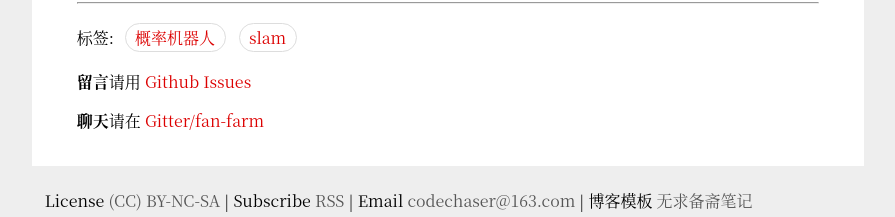
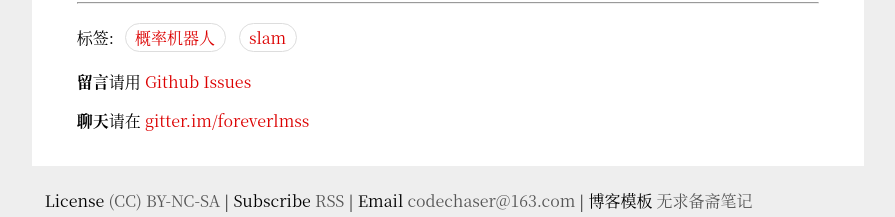
Before and after one commit to foreverlms/foreverlms.github.io, a Jekyll site: the page built from _posts/2019-06-22-probabilistic-robotics-recursive-estimation.md, in a window 1280 px wide. Shown: the part 884-1101 px from the top of the page, without its empty margins (192-1087 px from the left). Built offline with Jekyll 4.4.1, drawn with Linux system fonts in a browser that asks for light colours; formulas are drawn with MathJax 3.

Commit message:
change the gitter room

```diff
--- a/_layouts/enmath.html
+++ b/_layouts/enmath.html
@@ -12,7 +12,7 @@ layout: default
 <hr>
 <p>Tags: {% for tag in page.tags %}<block class="tag"><a href="/archive/#{{tag}}">{{ tag }}</a></block>{% endfor %}</p>
 <p><b>Comment</b> by <a href="https://github.com/foreverlms/foreverlms.github.io/issues"> Github Issues </a></p>
-<p><b>Chat</b> in <a href="https://gitter.im/fan-farm/Lobby">Gitter/fan-farm</a> </p>
+<p><b>Chat</b> in <a href="https://gitter.im/foreverlms/community">gitter.im/foreverlms</a> </p>
 </div>
 <script type="text/x-mathjax-config">
   MathJax.Hub.Config({tex2jax: {inlineMath: [['$','$'], ['\\(','\\)']]},
--- a/_layouts/enpost.html
+++ b/_layouts/enpost.html
@@ -12,5 +12,5 @@ layout: default
 <hr>
 <p>Tags: {% for tag in page.tags %}<block class="tag"><a href="/archive/#{{tag}}">{{ tag }}</a></block>{% endfor %}</p>
 <p><b>Comment</b> by <a href="https://github.com/foreverlms/foreverlms.github.io/issues"> Github Issues </a></p>
-<p><b>Chat</b> in <a href="https://gitter.im/foreverlms/community">foreverlms</a> </p>
+<p><b>Chat</b> in <a href="https://gitter.im/foreverlms/community">gitter.im/foreverlms</a> </p>
 </div>
--- a/_layouts/math.html
+++ b/_layouts/math.html
@@ -12,7 +12,7 @@ layout: default
 <hr>
 <p>标签: {% for tag in page.tags %}<block class="tag"><a href="/archive/#{{tag}}">{{ tag }}</a></block>{% endfor %}</p>
 <p><b>留言</b>请用 <a href="https://github.com/foreverlms/foreverlms.github.io/issues"> Github Issues </a></p>
-<p><b>聊天</b>请在 <a href="https://gitter.im/fan-farm/Lobby">Gitter/fan-farm</a> </p>
+<p><b>聊天</b>请在 <a href="https://gitter.im/foreverlms/community">gitter.im/foreverlmss</a> </p>
 </div>
 <script type="text/x-mathjax-config">
   MathJax.Hub.Config({tex2jax: {inlineMath: [['$','$'], ['\\(','\\)']]},
--- a/_layouts/post.html
+++ b/_layouts/post.html
@@ -12,5 +12,5 @@ layout: default
 <hr>
 <p>标签: {% for tag in page.tags %}<block class="tag"><a href="/archive/#{{tag}}">{{ tag }}</a></block>{% endfor %}</p>
 <p><b>留言</b>请用 <a href="https://github.com/foreverlms/foreverlms.github.io/issues"> Github Issues </a></p>
-<p><b>聊天</b>请在 <a href="https://gitter.im/foreverlms/community">foreverlms</a> </p>
+<p><b>聊天</b>请在 <a href="https://gitter.im/foreverlms/community">gitter.im/foreverlms</a> </p>
 </div>
```
